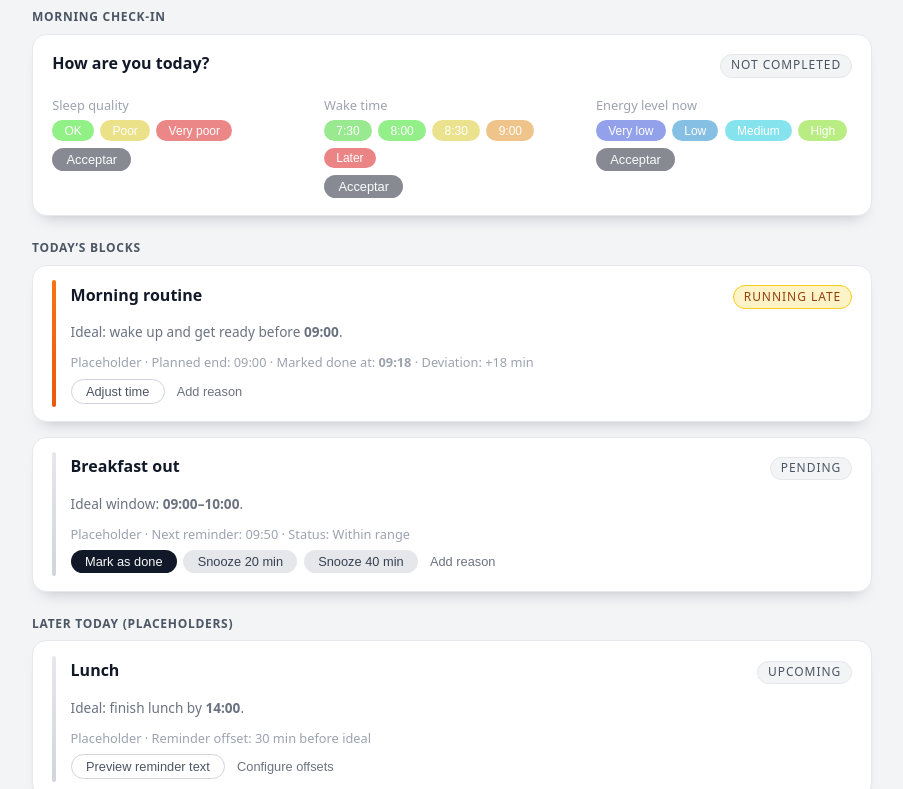
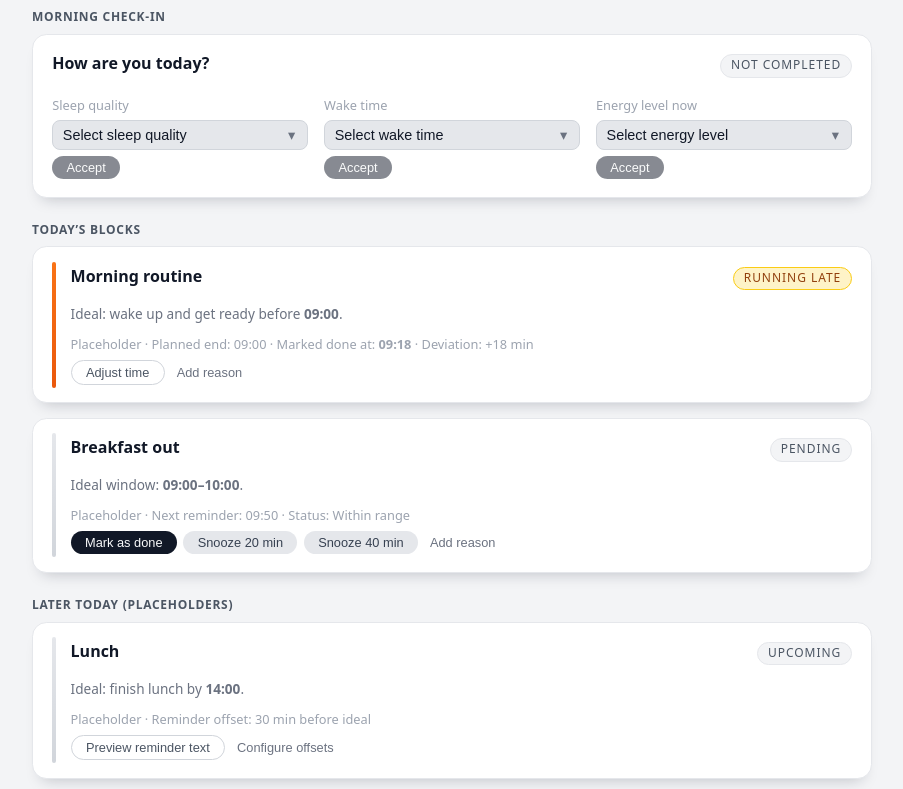
Before and after one commit to lluci/personal-routine-mvp, a plain HTML site: page index.html in a window 1280 px wide. Shown: the part 77-866 px from the top of the page, without its empty margins (188-1091 px from the left). Drawn offline with nearby package versions, Linux system fonts and the light colour scheme.

Commit message:
Update header to show only date. Simplify wake time and energy level options.

```diff
--- a/config.js
+++ b/config.js
@@ -47,6 +47,9 @@ const scheduleConfig = {
 
 // ------ Morning check-in options
 
+// Field default background (unselected)
+const SELECT_DEFAULT_BG = "#e5e7eb"; // light gray until user accepts an option
+
 // Sleep quality options (morning-only)
 const sleepQualityOptions = [
   "OK",
@@ -56,18 +59,17 @@ const sleepQualityOptions = [
 
 // Energy level options (can change during the day)
 const energyLevelOptions = [
-  "Very low",
   "Low",
-  "Medium",
+  "Okay",
+  "Good",
   "High"
 ];
 
 const wakeTimeOptions = [
-  "7:30",
-  "8:00",
-  "8:30",
-  "9:00",
-  "Later"
+   "Before 7:00",
+    "7:00 - 8:00",
+    "8:00 - 9:00",
+    "After 9:00"
 ];
 
 const sleepIconMap = {
@@ -83,23 +85,30 @@ const energyIconMap = {
   "High": "bolt"
 };
 
+const colors = {
+    color_veryLow: "#9930d2ff",
+    color_low: "#d44242ff",
+    color_good: "#e8af1eff",
+    color_high: "#92c52dff",
+    color_veryHigh: "#1cd566ff"
+};
+
 const energyColorMap = {
-    "Very low": "#3c54daff",
-    "Low": "#258bcfff",
-    "Medium": "#23cde0ff",
-    "High": "#81de1eff"
+    "Low": colors.color_veryLow,
+    "Okay": colors.color_good,
+    "Good": colors.color_high,
+    "High": colors.color_veryHigh
 };
 
 const wakeColorMap = {
-    "7:30": "#44d834ff",
-    "8:00": "#3be228ff",
-    "8:30": "#dccb31ff",
-    "9:00": "#e3942cff",
-    "Later": "#dc2020ff"
+    "Before 7:00": colors.color_good,
+    "7:00 - 8:00": colors.color_high,
+    "8:00 - 9:00": colors.color_low,
+    "After 9:00": colors.color_veryLow
 };
 
 const sleepColorMap = {
-    "OK": "#38e424ff",
-    "Poor": "#dcca29ff",
-    "Very poor": "#dd2626ff"
+    "OK": colors.color_good,
+    "Poor": colors.color_low,
+    "Very poor": colors.color_veryLow
 };
--- a/index.html
+++ b/index.html
@@ -408,17 +408,41 @@
     .btn.btn-chip {
       padding-inline: 0.7rem;
     }
+
+    /* compact select styling for the new dropdowns in Morning check-in */
+    .compact-select {
+      width: 100%;
+      padding: 0.35rem 0.6rem;
+      border-radius: 0.5rem;
+      border: 1px solid #d1d5db;
+      background-color: var(--select-bg, #f8fafc);
+      color: #111827;
+      font-size: 0.9rem;
+      appearance: none;
+      -webkit-appearance: none;
+      -moz-appearance: none;
+    }
+    .compact-select:disabled { opacity: 0.6; cursor: not-allowed; }
+    .select-row { display: block; margin-top: 0.25rem; }
+    /* optional small icon space to the right (native select caret) */
+    .select-wrapper { position: relative; }
+    .select-wrapper::after {
+      content: "▾";
+      position: absolute;
+      right: 0.8rem;
+      top: 50%;
+      transform: translateY(-50%);
+      color: #6b7280;
+      pointer-events: none;
+      font-size: 0.9rem;
+    }
   </style>
 </head>
 <body>
   <main class="page">
     <!-- Header -->
     <header class="page-header">
-      <h1 class="page-title">Mon, Dec 1 · 2025
-        — Sleep:
-        <span id="status-sleep" class="tag" style="display:none;"></span>
-        · Energy: <span id="status-energy" class="tag tag--accent" style="display:none;"></span>
-      </h1>
+      <h1 class="page-title" id="page-title"><!-- date inserted by JS --></h1>
     </header>
 
     <!-- Morning check-in -->
@@ -436,27 +460,39 @@
             <!-- Sleep column -->
             <div class="checkin-column">
               <p class="card-meta">Sleep quality</p>
-              <div id="sleep-options" class="option-row"></div>
+              <div class="select-wrapper select-row">
+                <select id="sleep-select" class="compact-select" aria-label="Sleep quality">
+                  <!-- options populated by JS -->
+                </select>
+              </div>
               <div class="card-footer" style="margin-top:0.4rem;">
-                <button id="sleep-accept-btn" class="btn btn-primary">Acceptar</button>
+                <button id="sleep-accept-btn" class="btn btn-primary">Accept</button>
               </div>
             </div>
 
             <!-- Wake column -->
             <div class="checkin-column">
               <p class="card-meta">Wake time</p>
-              <div id="wake-options" class="option-row"></div>
+              <div class="select-wrapper select-row">
+                <select id="wake-select" class="compact-select" aria-label="Wake time">
+                  <!-- options populated by JS -->
+                </select>
+              </div>
               <div class="card-footer" style="margin-top:0.4rem;">
-                <button id="wake-accept-btn" class="btn btn-primary">Acceptar</button>
+                <button id="wake-accept-btn" class="btn btn-primary">Accept</button>
               </div>
             </div>
 
             <!-- Energy column -->
             <div class="checkin-column">
               <p class="card-meta">Energy level now</p>
-              <div id="energy-options" class="option-row"></div>
+              <div class="select-wrapper select-row">
+                <select id="energy-select" class="compact-select" aria-label="Energy level">
+                  <!-- options populated by JS -->
+                </select>
+              </div>
               <div class="card-footer" style="margin-top:0.4rem;">
-                <button id="energy-accept-btn" class="btn btn-primary">Acceptar</button>
+                <button id="energy-accept-btn" class="btn btn-primary">Accept</button>
               </div>
             </div>
           </div>
--- a/main.js
+++ b/main.js
@@ -1,15 +1,20 @@
 // main.js
 
 document.addEventListener("DOMContentLoaded", () => {
-  // Header status tags
-  const statusSleep = document.getElementById("status-sleep");
-  const statusEnergy = document.getElementById("status-energy");
+  // set dynamic page title date (e.g. "Mon, Dec 1 · 2025")
+  (function setPageDate() {
+    const now = new Date();
+    const weekday = now.toLocaleString(undefined, { weekday: "short" });
+    const month = now.toLocaleString(undefined, { month: "short" });
+    const day = now.getDate();
+    const year = now.getFullYear();
+    const dateStr = `${weekday}, ${month} ${day} · ${year}`;
+    const titleEl = document.getElementById("page-title");
+    if (titleEl) titleEl.textContent = dateStr;
+  })();
 
   // Morning card elements
   const statusPill = document.getElementById("morning-status-pill");
-  const sleepOptionsContainer = document.getElementById("sleep-options");
-  const wakeOptionsContainer = document.getElementById("wake-options");
-  const energyOptionsContainer = document.getElementById("energy-options");
   const sleepAcceptBtn = document.getElementById("sleep-accept-btn");
   const wakeAcceptBtn = document.getElementById("wake-accept-btn");
   const energyAcceptBtn = document.getElementById("energy-accept-btn");
@@ -21,6 +26,33 @@ document.addEventListener("DOMContentLoaded", () => {
   let sleepLocked = false; // un cop acceptat el son, no canvia
   let wakeLocked = false; // un cop acceptada la hora de despertar, no canvia
   let lastEnergySent = null; // mostra al header només l'últim acceptat
+
+  // Use options and color maps from config.js:
+  //   sleepQualityOptions, wakeTimeOptions, energyLevelOptions
+  //   sleepColorMap, wakeColorMap, energyColorMap, SELECT_DEFAULT_BG
+  // (These are defined in config.js and drive select labels and semaphore colors.)
+
+  // Helper to set select uniform color using CSS variable used by index.html's .compact-select
+  function applySelectColor(selectEl, color) {
+    if (!selectEl) return;
+    selectEl.style.setProperty("--select-bg", color);
+  }
+
+  // --- Helpers for select background tinting ---
+  function setSelectBg(selectEl, color) {
+    if (!selectEl) return;
+    selectEl.style.setProperty("--select-bg", color);
+  }
+
+  function applyDefaultSelectBg(selectEl) {
+    setSelectBg(selectEl, (typeof SELECT_DEFAULT_BG !== "undefined") ? SELECT_DEFAULT_BG : "#f8fafc");
+  }
+
+  function tintSelectForAccepted(selectEl, value, map) {
+    if (!selectEl) return;
+    const color = (map && value && map[value]) ? map[value] : null;
+    if (color) setSelectBg(selectEl, color);
+  }
 
   // --- Data submission ---
 
@@ -78,44 +110,30 @@ document.addEventListener("DOMContentLoaded", () => {
 
 
 
-  // --- Helpers UI ---
+  // --- Populate selects (compact dropdowns) ---
+  const sleepSelect = document.getElementById("sleep-select");
+  const wakeSelect = document.getElementById("wake-select");
+  const energySelect = document.getElementById("energy-select");
 
-  function applyChipColor(btn, color, iconColor = "#fff", textColor = "#fff") {
-    if (!color) return;
-    btn.style.setProperty("--chip-bg", color);
-    btn.style.setProperty("--chip-icon-color", iconColor);
-    btn.style.setProperty("--chip-text-color", textColor);
-    btn.style.backgroundColor = color;
-    btn.style.color = textColor;
+  function populateSelect(selectEl, options, placeholder) {
+    if (!selectEl) return;
+    selectEl.innerHTML = "";
+    const empty = document.createElement("option");
+    empty.value = "";
+    empty.textContent = placeholder || "Choose...";
+    empty.selected = true;
+    empty.disabled = true;
+    selectEl.appendChild(empty);
+    options.forEach(opt => {
+      const o = document.createElement("option");
+      o.value = opt;
+      o.textContent = opt;
+      selectEl.appendChild(o);
+    });
   }
 
-  function applyHeaderColor(el, color) {
-    if (!el || !color) return;
-    el.style.backgroundColor = color;
-    el.style.color = "#fff";
-  }
 
-  function updateHeaderStatus() {
-    if (statusSleep) {
-      if (sleepLocked && selectedSleep) {
-        statusSleep.textContent = selectedSleep;
-        statusSleep.style.display = "inline-flex";
-        applyHeaderColor(statusSleep, sleepColorMap?.[selectedSleep]);
-      } else {
-        statusSleep.style.display = "none";
-      }
-    }
-
-    if (statusEnergy) {
-      if (lastEnergySent) {
-        statusEnergy.textContent = lastEnergySent;
-        statusEnergy.style.display = "inline-flex";
-        applyHeaderColor(statusEnergy, energyColorMap?.[lastEnergySent]);
-      } else {
-        statusEnergy.style.display = "none";
-      }
-    }
-  }
+  // --- Helpers UI ---
 
   function updateStatusPill() {
     // Considerem "Completed" només quan s'ha acceptat el son
@@ -131,89 +149,38 @@ document.addEventListener("DOMContentLoaded", () => {
   }
 
   function renderSleepOptions() {
-    sleepOptionsContainer.innerHTML = "";
-
-    sleepQualityOptions.forEach((label) => {
-      const btn = document.createElement("button");
-      btn.type = "button";
-      btn.className = "btn btn-chip";
-      btn.textContent = label;
-
-      applyChipColor(btn, sleepColorMap?.[label]);
-
-      const isSelected = label === selectedSleep;
-      btn.disabled = sleepLocked || isSelected;
-      btn.style.opacity = isSelected ? "1" : "0.55";
-      btn.classList.toggle("chip-selected", isSelected);
-      if (isSelected) btn.style.fontWeight = "600";
-
-      btn.addEventListener("click", () => {
-        if (sleepLocked) return;
-        selectedSleep = label; // selecció pendent fins acceptar
-
-        updateStatusPill();
-        renderSleepOptions(); // refresca visuals
-        updateSleepAcceptState();
-      });
-
-      sleepOptionsContainer.appendChild(btn);
-    });
+    // populate the compact select
+    populateSelect(sleepSelect, sleepQualityOptions, "Select sleep quality");
+    // start with gray until accepted
+    applyDefaultSelectBg(sleepSelect);
+    sleepSelect.disabled = sleepLocked;
+    if (selectedSleep) sleepSelect.value = selectedSleep;
+    // if already accepted, tint with configured color
+    if (sleepLocked && selectedSleep) {
+      tintSelectForAccepted(sleepSelect, selectedSleep, sleepColorMap);
+    }
   }
 
   function renderWakeOptions() {
-    if (!wakeOptionsContainer) return;
-    wakeOptionsContainer.innerHTML = "";
-
-    wakeTimeOptions.forEach((label) => {
-      const btn = document.createElement("button");
-      btn.type = "button";
-      btn.className = "btn btn-chip";
-      btn.textContent = label;
-
-      applyChipColor(btn, wakeColorMap?.[label], "#fff", "#fff");
-
-      const isSelected = label === selectedWake;
-      btn.disabled = wakeLocked || isSelected;
-      btn.style.opacity = isSelected ? "1" : "0.55";
-      btn.classList.toggle("chip-selected", isSelected);
-      if (isSelected) btn.style.fontWeight = "600";
-
-      btn.addEventListener("click", () => {
-        if (wakeLocked) return;
-        selectedWake = label;
-        renderWakeOptions();
-        updateWakeAcceptState();
-      });
-
-      wakeOptionsContainer.appendChild(btn);
-    });
+    populateSelect(wakeSelect, wakeTimeOptions, "Select wake time");
+    applyDefaultSelectBg(wakeSelect);
+    wakeSelect.disabled = wakeLocked;
+    if (selectedWake) wakeSelect.value = selectedWake;
+    if (wakeLocked && selectedWake) {
+      tintSelectForAccepted(wakeSelect, selectedWake, wakeColorMap);
+    }
   }
 
   function renderEnergyOptions() {
-    energyOptionsContainer.innerHTML = "";
-
-    energyLevelOptions.forEach((label) => {
-      const btn = document.createElement("button");
-      btn.type = "button";
-      btn.className = "btn btn-chip";
-      btn.textContent = label;
-
-      applyChipColor(btn, energyColorMap?.[label]);
-
-      const isSelected = label === selectedEnergy;
-      btn.disabled = isSelected; // l'opció seleccionada queda inactiva fins que triïs una altra
-      btn.style.opacity = isSelected ? "1" : "0.55";
-      btn.classList.toggle("chip-selected", isSelected);
-      if (isSelected) btn.style.fontWeight = "600";
-
-      btn.addEventListener("click", () => {
-        selectedEnergy = label;
-        renderEnergyOptions();
-        updateEnergyAcceptState();
-      });
-
-      energyOptionsContainer.appendChild(btn);
-    });
+    populateSelect(energySelect, energyLevelOptions, "Select energy level");
+    applyDefaultSelectBg(energySelect);
+    // energy field is not locked by default; if lastEnergySent exists (previous accept), tint
+    if (lastEnergySent) {
+      tintSelectForAccepted(energySelect, lastEnergySent, energyColorMap);
+    } else {
+      // if there's a selected but not yet accepted energy, reflect selection
+      if (selectedEnergy) energySelect.value = selectedEnergy;
+    }
   }
 
   function updateSleepAcceptState() {
@@ -234,14 +201,49 @@ document.addEventListener("DOMContentLoaded", () => {
     }
   }
 
+  // Select change handlers: update pending selection and accept button states
+  function applySelectedColorToSelect(selectEl, value, map) {
+    if (!selectEl) return;
+    const color = (map && value && map[value]) ? map[value] : (typeof SELECT_DEFAULT_BG !== "undefined" ? SELECT_DEFAULT_BG : "#f8fafc");
+    setSelectBg(selectEl, color);
+  }
+
+  // Select change handlers
+  if (sleepSelect) {
+    sleepSelect.addEventListener("change", () => {
+      selectedSleep = sleepSelect.value || null;
+      // Immediately tint the field to reflect the chosen item
+      applySelectedColorToSelect(sleepSelect, selectedSleep, sleepColorMap);
+      updateSleepAcceptState();
+      updateStatusPill();
+    });
+  }
+  if (wakeSelect) {
+    wakeSelect.addEventListener("change", () => {
+      selectedWake = wakeSelect.value || null;
+      applySelectedColorToSelect(wakeSelect, selectedWake, wakeColorMap);
+      updateWakeAcceptState();
+    });
+  }
+  if (energySelect) {
+    energySelect.addEventListener("change", () => {
+      selectedEnergy = energySelect.value || null;
+      applySelectedColorToSelect(energySelect, selectedEnergy, energyColorMap);
+      updateEnergyAcceptState();
+    });
+  }
+
   // --- Accept buttons ---
 
   if (sleepAcceptBtn) {
     sleepAcceptBtn.addEventListener("click", () => {
       if (sleepLocked || !selectedSleep) return;
       sleepLocked = true;
+      if (sleepSelect) {
+        sleepSelect.disabled = true;
+        tintSelectForAccepted(sleepSelect, selectedSleep, sleepColorMap);
+      }
       updateStatusPill();
-      updateHeaderStatus();
       updateSleepAcceptState();
       renderSleepOptions();
       sendMorningCheckin(buildSleepPayload());
@@ -252,6 +254,10 @@ document.addEventListener("DOMContentLoaded", () => {
     wakeAcceptBtn.addEventListener("click", () => {
       if (wakeLocked || !selectedWake) return;
       wakeLocked = true;
+      if (wakeSelect) {
+        wakeSelect.disabled = true;
+        tintSelectForAccepted(wakeSelect, selectedWake, wakeColorMap);
+      }
       updateWakeAcceptState();
       renderWakeOptions();
       sendMorningCheckin(buildWakePayload());
@@ -262,19 +268,19 @@ document.addEventListener("DOMContentLoaded", () => {
     energyAcceptBtn.addEventListener("click", () => {
       if (!selectedEnergy) return;
       lastEnergySent = selectedEnergy;
-      updateHeaderStatus();
+      // tint the energy select on accept but keep it editable
+      if (energySelect) tintSelectForAccepted(energySelect, selectedEnergy, energyColorMap);
       sendMorningCheckin(buildEnergyPayload());
       updateEnergyAcceptState();
     });
   }
 
   // --- Inicialització ---
-
+  // populate and reflect initial state
   renderSleepOptions();
   renderWakeOptions();
   renderEnergyOptions();
   updateStatusPill();
-  updateHeaderStatus();
   updateSleepAcceptState();
   updateEnergyAcceptState();
   updateWakeAcceptState();
```
